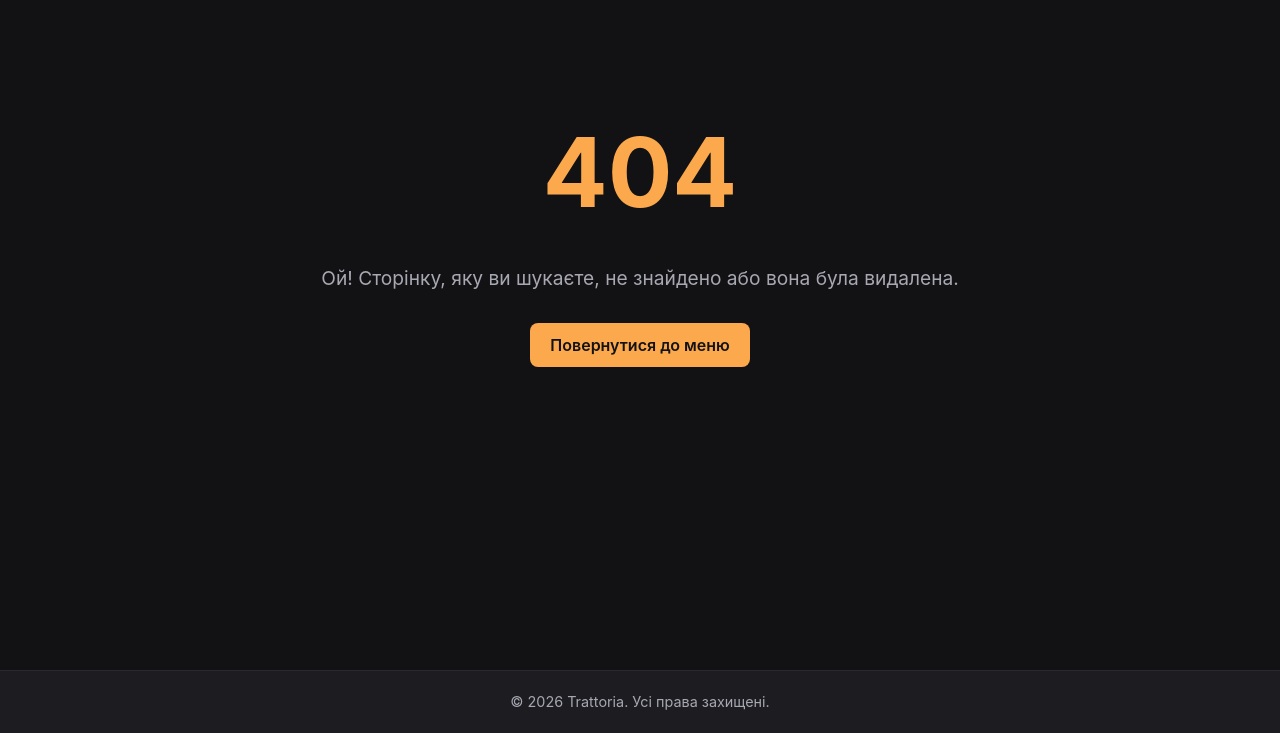
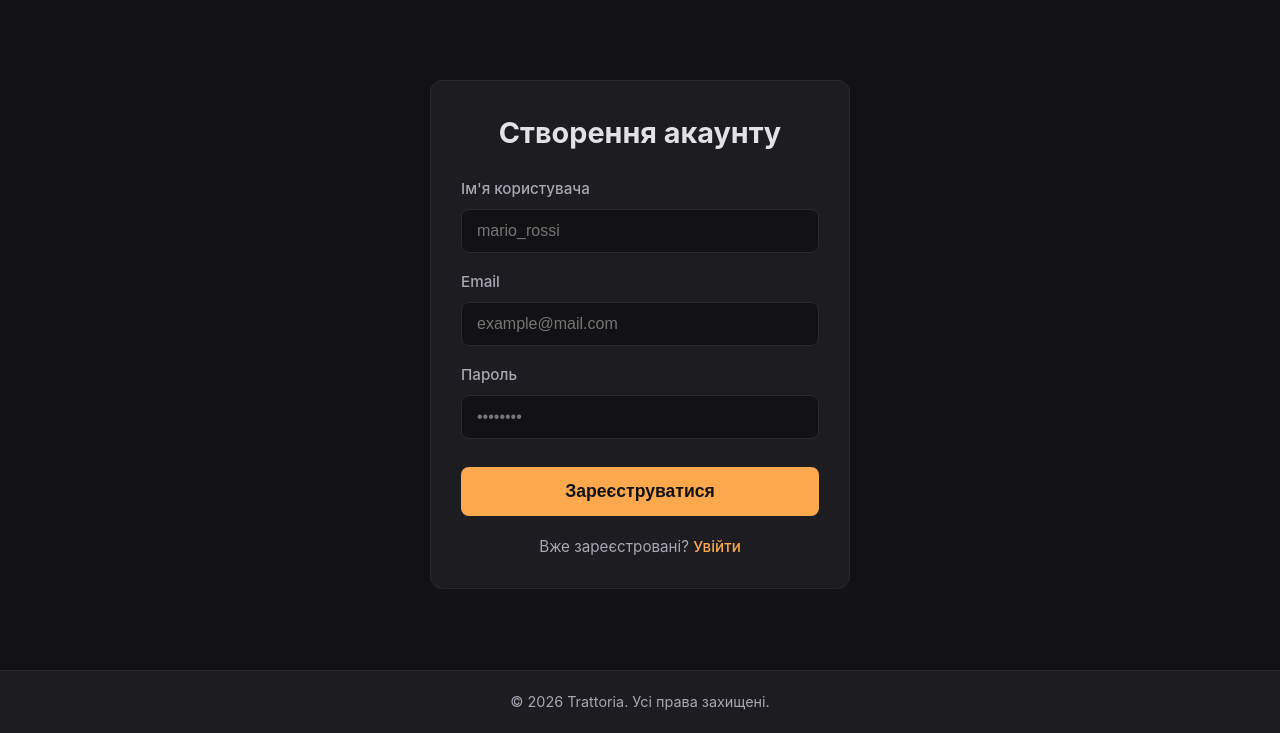
Before and after one commit to mishasergus/PythonWeb_Hw5_1, a Flask app: page /register in a window 1280 px wide. Shown: the part 67-800 px from the top of the page. Run offline with Flask 3, Linux system fonts and the light colour scheme.

Commit message:
second commit

```diff
--- a/main.py
+++ b/main.py
@@ -3,6 +3,7 @@ from models import db, Category, Dish, User, Order
 from flask_login import LoginManager, login_user, logout_user, login_required, current_user
 
 app = Flask(__name__)
+app.config['SECRET_KEY'] = 'qqwwee'
 app.config['SQLALCHEMY_DATABASE_URI'] = 'sqlite:///trattoria.db'
 app.config['SQLALCHEMY_TRACK_MODIFICATIONS'] = False
 
@@ -54,23 +55,20 @@ def load_user(userId):
 
 @app.route('/register', methods=['GET', 'POST'])
 def register():
-    print(6)
     if request.method == 'POST':
         username = request.form['username'].strip()
         email = request.form['email'].strip()
         password = request.form['password'].strip()
 
-        exist_user = db.session.scalar(db.select(User).where(User.username == username))
+        exist_user = db.session.scalar(db.select(User).where(User.userName == username))
 
         if exist_user:
-            flash("This user existing")
             return redirect(url_for('register'))
-        new_user = User(username = username,
+        new_user = User(userName = username,
                         email = email)
         new_user.set_password(password)
         db.session.add(new_user)
         db.session.commit()
-        flash("Registration successful")
         return redirect(url_for('login'))
     return render_template('register.html')
 
--- a/static/style.css
+++ b/static/style.css
@@ -299,3 +299,84 @@ body {
 .btn-order:active {
     transform: scale(0.99);
 }
+
+
+/* Auth / Forms Styling */
+.auth-container {
+    max-width: 420px;
+    margin: 40px auto;
+}
+
+.auth-card {
+    background-color: var(--card-bg);
+    border: 1px solid var(--border-color);
+    border-radius: 12px;
+    padding: 30px;
+}
+
+.auth-title {
+    font-size: 1.8rem;
+    color: var(--text-color);
+    margin-bottom: 24px;
+    text-align: center;
+}
+
+.form-group {
+    margin-bottom: 18px;
+    display: flex;
+    flex-direction: column;
+    gap: 8px;
+}
+
+.form-group label {
+    font-size: 0.95rem;
+    color: var(--text-muted);
+    font-weight: 500;
+}
+
+.form-control {
+    background-color: var(--bg-color);
+    border: 1px solid var(--border-color);
+    border-radius: 8px;
+    padding: 12px 15px;
+    color: var(--text-color);
+    font-size: 1rem;
+    transition: border-color 0.2s;
+}
+
+.form-control:focus {
+    outline: none;
+    border-color: var(--accent-color);
+}
+
+.auth-footer-text {
+    margin-top: 20px;
+    text-align: center;
+    color: var(--text-muted);
+    font-size: 0.95rem;
+}
+
+.auth-footer-text a {
+    color: var(--accent-color);
+    text-decoration: none;
+    font-weight: 500;
+}
+
+.auth-footer-text a:hover {
+    text-decoration: underline;
+}
+
+/* Flash Messages */
+.flash-messages {
+    margin-bottom: 20px;
+}
+
+.flash-message {
+    padding: 12px 16px;
+    border-radius: 8px;
+    background-color: var(--card-bg);
+    border: 1px solid var(--accent-color);
+    color: var(--text-color);
+    font-size: 0.95rem;
+    text-align: center;
+}
--- a/templates/register.html
+++ b/templates/register.html
@@ -1,11 +1,44 @@
 {% extends 'base.html' %}
 
-{% block title %}Сторінку не знайдено{% endblock %}
+{% block title %}Реєстрація — Trattoria{% endblock %}
 
 {% block content %}
-<div class="error-container">
-    <h1>404</h1>
-    <p>Ой! Сторінку, яку ви шукаєте, не знайдено або вона була видалена.</p>
-    <a href="{{ url_for('menu') }}" class="btn-details">Повернутися до меню</a>
+<div class="auth-container">
+    <div class="auth-card">
+        <h1 class="auth-title">Створення акаунту</h1>
+
+        {% with messages = get_flashed_messages() %}
+            {% if messages %}
+                <div class="flash-messages">
+                    {% for message in messages %}
+                        <div class="flash-message">{{ message }}</div>
+                    {% endfor %}
+                </div>
+            {% endif %}
+        {% endwith %}
+
+        <form action="{{ url_for('register') }}" method="POST">
+            <div class="form-group">
+                <label for="username">Ім'я користувача</label>
+                <input type="text" id="username" name="username" class="form-control" required placeholder="mario_rossi">
+            </div>
+
+            <div class="form-group">
+                <label for="email">Email</label>
+                <input type="email" id="email" name="email" class="form-control" required placeholder="example@mail.com">
+            </div>
+
+            <div class="form-group">
+                <label for="password">Пароль</label>
+                <input type="password" id="password" name="password" class="form-control" required placeholder="••••••••">
+            </div>
+
+            <button type="submit" class="btn-order" style="margin-top: 10px;">Зареєструватися</button>
+        </form>
+
+        <p class="auth-footer-text">
+            Вже зареєстровані? <a href="{{ url_for('login') }}">Увійти</a>
+        </p>
+    </div>
 </div>
 {% endblock %}
```
Also changed, not shown: templates/login.html (+33 -5 lines).
